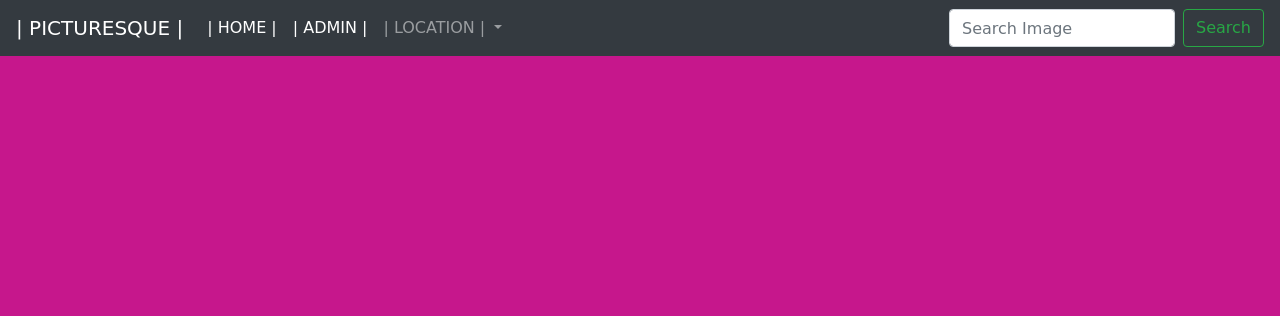
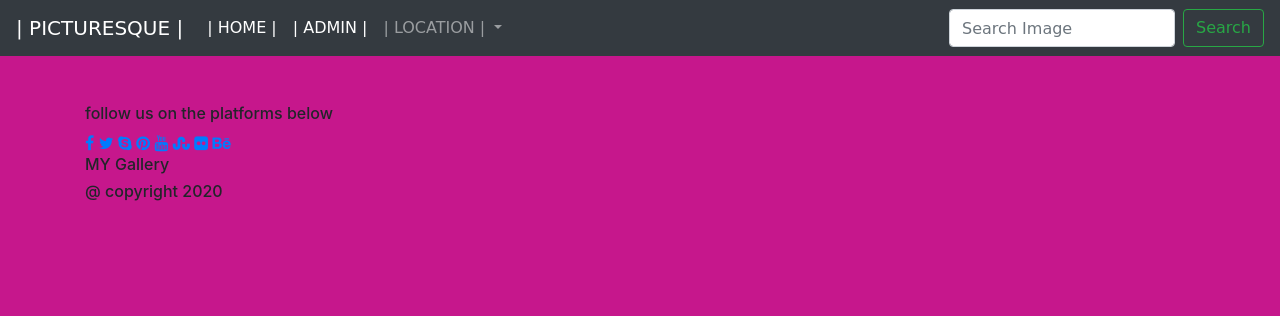
Before and after one commit to mishael254/photo-gallery, a Django app: page / in a window 1280 px wide. Shown: the top 316 px of the page. Run offline with Django 3.2, Linux system fonts and the light colour scheme; data that the repository does not hold is empty; some libraries are stand-ins or nearby versions; some web fonts are replaced.

Commit message:
create a new div class for the social platforms

```diff
--- a/photos/templates/base.html
+++ b/photos/templates/base.html
@@ -25,9 +25,25 @@
 
   {% block scripts %}
   <script src="https://ajax.googleapis.com/ajax/libs/jquery/3.2.1/jquery.min.js"></script>
-  <script src="{% static 'js/script.js' %}">
+  <script src="{% static 'js/script.js' %}"></script>
+  <link rel="stylesheet" href="https://cdnjs.cloudflare.com/ajax/libs/font-awesome/4.7.0/css/font-awesome.min.css">
+  <link rel="stylesheet" type="text/css" href="{% static 'css/baseimages.css' %}">
+  <div class="container">
 
-  </script>
+      <div class="socials">
+        <h6>follow us on the platforms below</h6>
+          <a href="https://web.facebook.com/?_rdc=1&_rdr" class="fa fa-facebook"></a>
+          <a href="https://twitter.com/explore" class="fa fa-twitter"></a>
+          <a href="https://www.skype.com/en/" class="fa fa-skype"></a>
+          <a href="https://www.pinterest.com/" class="fa fa-pinterest"></a>
+          <a href="https://www.youtube.com/" class="fa fa-youtube"></a>
+          <a href="https://www.stumbleupon.com/" class="fa fa-stumbleupon"></a>
+          <a href="https://www.flickr.com/" class="fa fa-flickr"></a>
+          <a href="https://www.behance.net/" class="fa fa-behance"></a>
+      </div>
+      <h6>MY Gallery</h6>
+      <h6>@ copyright 2020</h6>
+  </div>
   {% bootstrap_javascript %}
   {% endblock %}
 </body>
```
